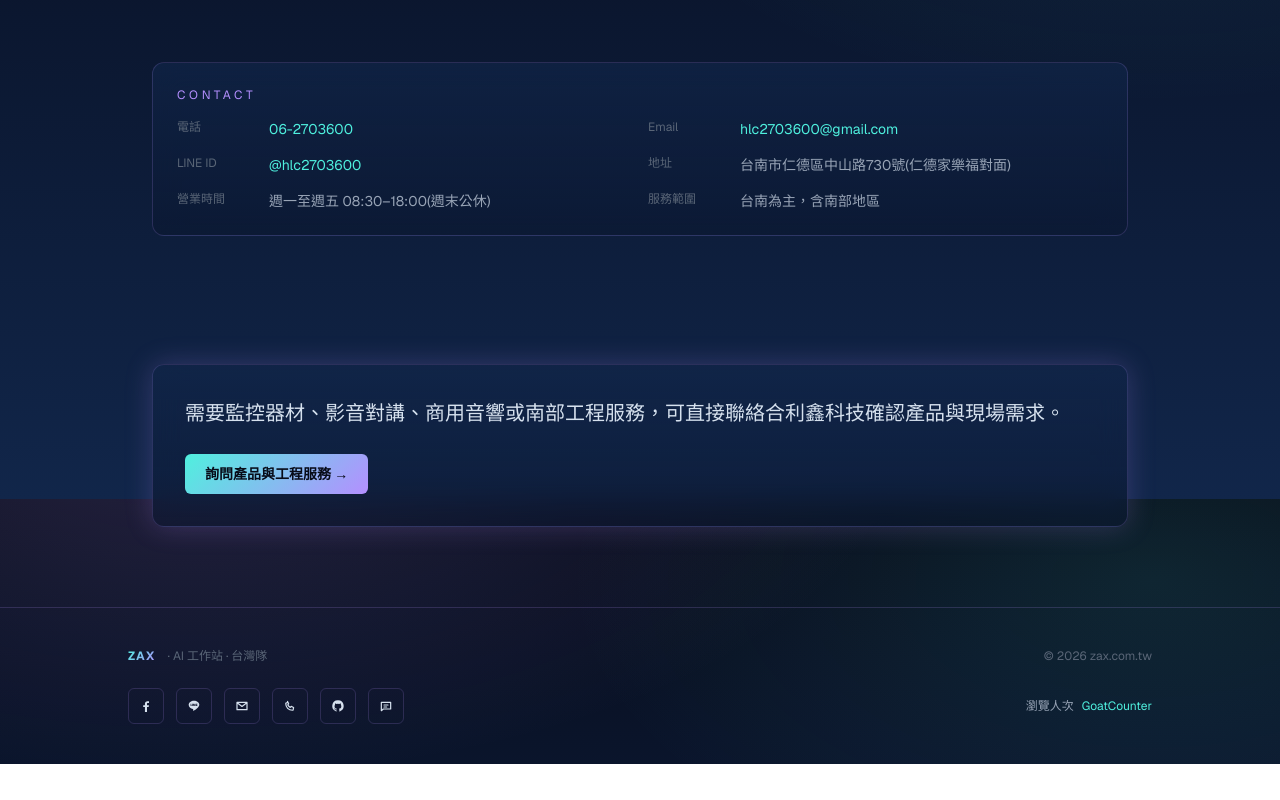
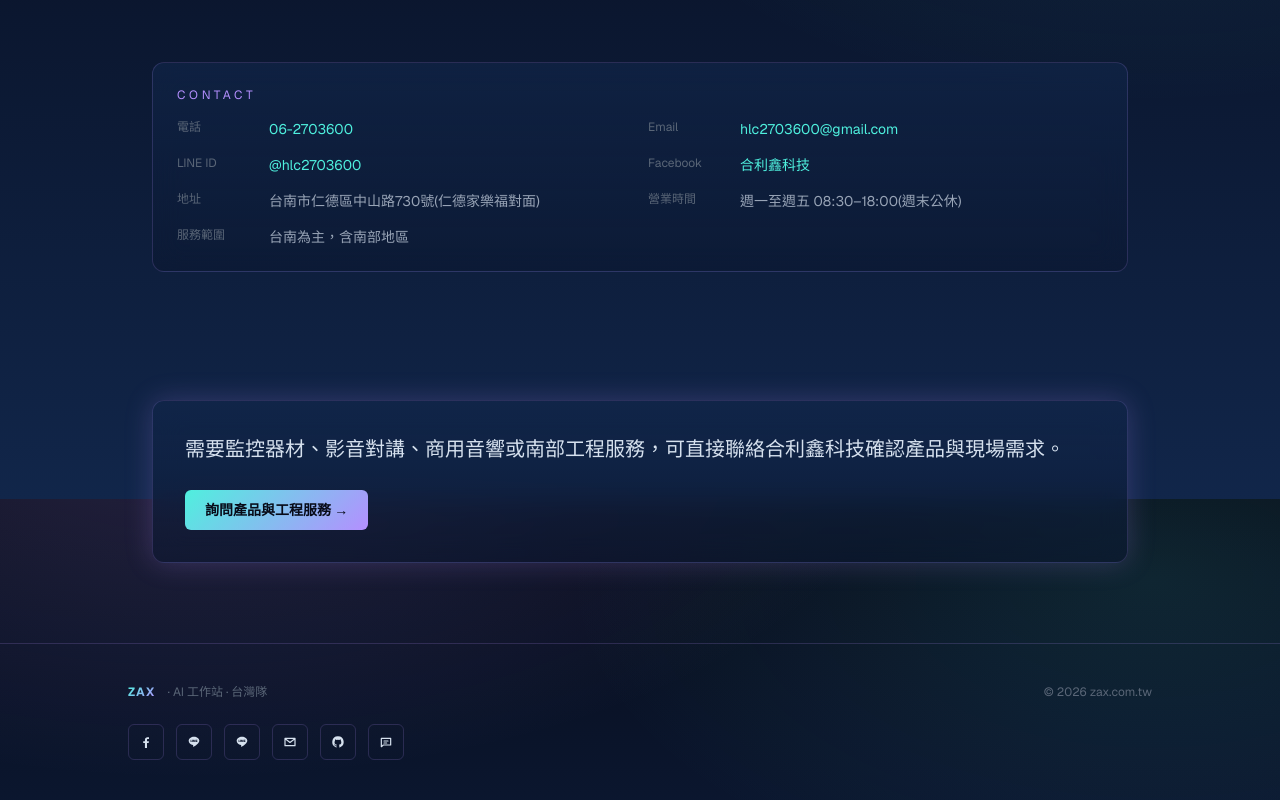
Before and after one commit to zaxardery8011-design/zax-site, a Next.js app: page /products in a window 1280 px wide. Shown: the part 1901-2701 px from the top of the page. Before the commit the page ends 2665 px from the top, so only its background shows below. Built offline with nearby package versions, Linux system fonts and the light colour scheme.

Commit message:
fix(zax-site): footer 聯絡圖示歸位 ZAX/實驗室 + 合利鑫連結移回專區 + 暫停壞掉的計數器

```diff
--- a/app/layout.tsx
+++ b/app/layout.tsx
@@ -1,7 +1,6 @@
 import type { Metadata } from "next";
 import { Geist, Geist_Mono } from "next/font/google";
 import Link from "next/link";
-import Script from "next/script";
 import "./globals.css";
 
 const geistSans = Geist({
@@ -14,6 +13,7 @@ const geistMono = Geist_Mono({
   subsets: ["latin"],
 });
 
+// TODO: 待 user 提供 GoatCounter site code 後填入並復原下方計數器
 const GOATCOUNTER_CODE = "YOUR_GOATCOUNTER_CODE";
 const GOATCOUNTER_ENDPOINT = `https://${GOATCOUNTER_CODE}.goatcounter.com/count`;
 
@@ -65,21 +65,6 @@ function MailIcon() {
   );
 }
 
-function PhoneIcon() {
-  return (
-    <svg viewBox="0 0 24 24" aria-hidden="true" className="h-4 w-4">
-      <path
-        fill="none"
-        stroke="currentColor"
-        strokeLinecap="round"
-        strokeLinejoin="round"
-        strokeWidth="1.8"
-        d="M8.3 5.2 10 8.8l-1.4 1.4c.8 1.7 2.1 3 3.8 3.8l1.4-1.4 3.6 1.7-.6 3.1c-.1.6-.6 1-1.2 1C9.9 18.4 5.6 14.1 5.6 8.4c0-.6.4-1.1 1-1.2l1.7-.3Z"
-      />
-    </svg>
-  );
-}
-
 function GithubIcon() {
   return (
     <svg viewBox="0 0 24 24" aria-hidden="true" className="h-4 w-4">
@@ -117,33 +102,6 @@ export default function RootLayout({
       className={`${geistSans.variable} ${geistMono.variable} h-full antialiased`}
     >
       <body className="min-h-full flex flex-col overflow-x-hidden">
-        <Script
-          id="goatcounter-count-script"
-          data-goatcounter={GOATCOUNTER_ENDPOINT}
-          src="https://gc.zgo.at/count.js"
-          strategy="afterInteractive"
-        />
-        <Script id="goatcounter-visitor-count" strategy="afterInteractive">
-          {`
-            (function () {
-              var attempts = 0;
-              var timer = setInterval(function () {
-                attempts += 1;
-                if (window.goatcounter && window.goatcounter.visit_count) {
-                  clearInterval(timer);
-                  window.goatcounter.visit_count({
-                    append: '#goatcounter-visitor-count-target',
-                    type: 'html'
-                  });
-                }
-                if (attempts > 80) {
-                  clearInterval(timer);
-                }
-              }, 100);
-            })();
-          `}
-        </Script>
-
         {/* ── Top Nav ── */}
         <nav className="sticky top-0 z-20 w-full px-5 sm:px-6 py-4 flex items-center gap-4 sm:gap-6 glass border-b border-[color:var(--border)]">
           <Link href="/" className="font-bold tracking-widest text-lg neon-text">
@@ -177,40 +135,42 @@ export default function RootLayout({
             </div>
             <div className="flex flex-wrap items-center gap-3">
               <a
-                href="https://www.facebook.com/HLC2703600"
+                href="https://www.facebook.com/ardery8011"
                 target="_blank"
                 rel="noopener noreferrer"
-                aria-label="合利鑫科技 Facebook"
-                title="合利鑫科技 Facebook"
+                aria-label="ZAX Facebook"
+                title="ZAX Facebook"
                 className="inline-flex h-9 w-9 items-center justify-center rounded-md btn-ghost transition"
               >
                 <FacebookIcon />
               </a>
               <a
-                href="https://line.me/R/ti/p/@hlc2703600"
+                href="https://line.me/R/ti/p/~zaxvip888"
                 target="_blank"
                 rel="noopener noreferrer"
-                aria-label="合利鑫科技 LINE"
-                title="合利鑫科技 LINE"
+                aria-label="ZAX 個人 LINE"
+                title="ZAX 個人 LINE"
                 className="inline-flex h-9 w-9 items-center justify-center rounded-md btn-ghost transition"
               >
                 <LineIcon />
               </a>
               <a
-                href="mailto:hlc2703600@gmail.com"
-                aria-label="寄信給合利鑫科技"
-                title="寄信給合利鑫科技"
+                href="https://line.me/R/ti/p/@395jcpsb"
+                target="_blank"
+                rel="noopener noreferrer"
+                aria-label="AI 主腦實驗室 LINE"
+                title="AI 主腦實驗室 LINE"
+                className="inline-flex h-9 w-9 items-center justify-center rounded-md btn-ghost transition"
+              >
+                <LineIcon />
+              </a>
+              <a
+                href="mailto:zaxardery8011@gmail.com"
+                aria-label="寄信給 ZAX"
+                title="寄信給 ZAX"
                 className="inline-flex h-9 w-9 items-center justify-center rounded-md btn-ghost transition"
               >
                 <MailIcon />
-              </a>
-              <a
-                href="tel:062703600"
-                aria-label="撥打合利鑫科技電話"
-                title="撥打合利鑫科技電話"
-                className="inline-flex h-9 w-9 items-center justify-center rounded-md btn-ghost transition"
-              >
-                <PhoneIcon />
               </a>
               <a
                 href="https://github.com/zaxardery8011-design"
@@ -231,15 +191,6 @@ export default function RootLayout({
                 <ContactIcon />
               </Link>
               <span className="grow" />
-              <div className="flex min-h-9 items-center gap-2 text-[color:var(--fg-1)]">
-                <span>瀏覽人次</span>
-                <span
-                  id="goatcounter-visitor-count-target"
-                  className="inline-flex items-center text-[color:var(--accent-cyan)]"
-                >
-                  GoatCounter
-                </span>
-              </div>
             </div>
           </div>
         </footer>
--- a/app/products/page.tsx
+++ b/app/products/page.tsx
@@ -38,6 +38,7 @@ const contactItems = [
   { label: "電話", value: "06-2703600", href: "tel:062703600" },
   { label: "Email", value: "hlc2703600@gmail.com", href: "mailto:hlc2703600@gmail.com" },
   { label: "LINE ID", value: "@hlc2703600", href: "https://line.me/R/ti/p/@hlc2703600" },
+  { label: "Facebook", value: "合利鑫科技", href: "https://www.facebook.com/HLC2703600" },
   { label: "地址", value: "台南市仁德區中山路730號(仁德家樂福對面)" },
   { label: "營業時間", value: "週一至週五 08:30–18:00(週末公休)" },
   { label: "服務範圍", value: "台南為主，含南部地區" },
@@ -173,7 +174,9 @@ export default function Products() {
             需要監控器材、影音對講、商用音響或南部工程服務，可直接聯絡合利鑫科技確認產品與現場需求。
           </p>
           <a
-            href="mailto:hlc2703600@gmail.com?subject=%E5%90%88%E5%88%A9%E9%91%AB%E7%A7%91%E6%8A%80%E7%94%A2%E5%93%81%E8%AB%AE%E8%A9%A2"
+            href="https://line.me/R/ti/p/@hlc2703600"
+            target="_blank"
+            rel="noopener noreferrer"
             className="inline-block px-5 py-2.5 rounded-md text-sm btn-primary transition"
           >
             詢問產品與工程服務 →
```
